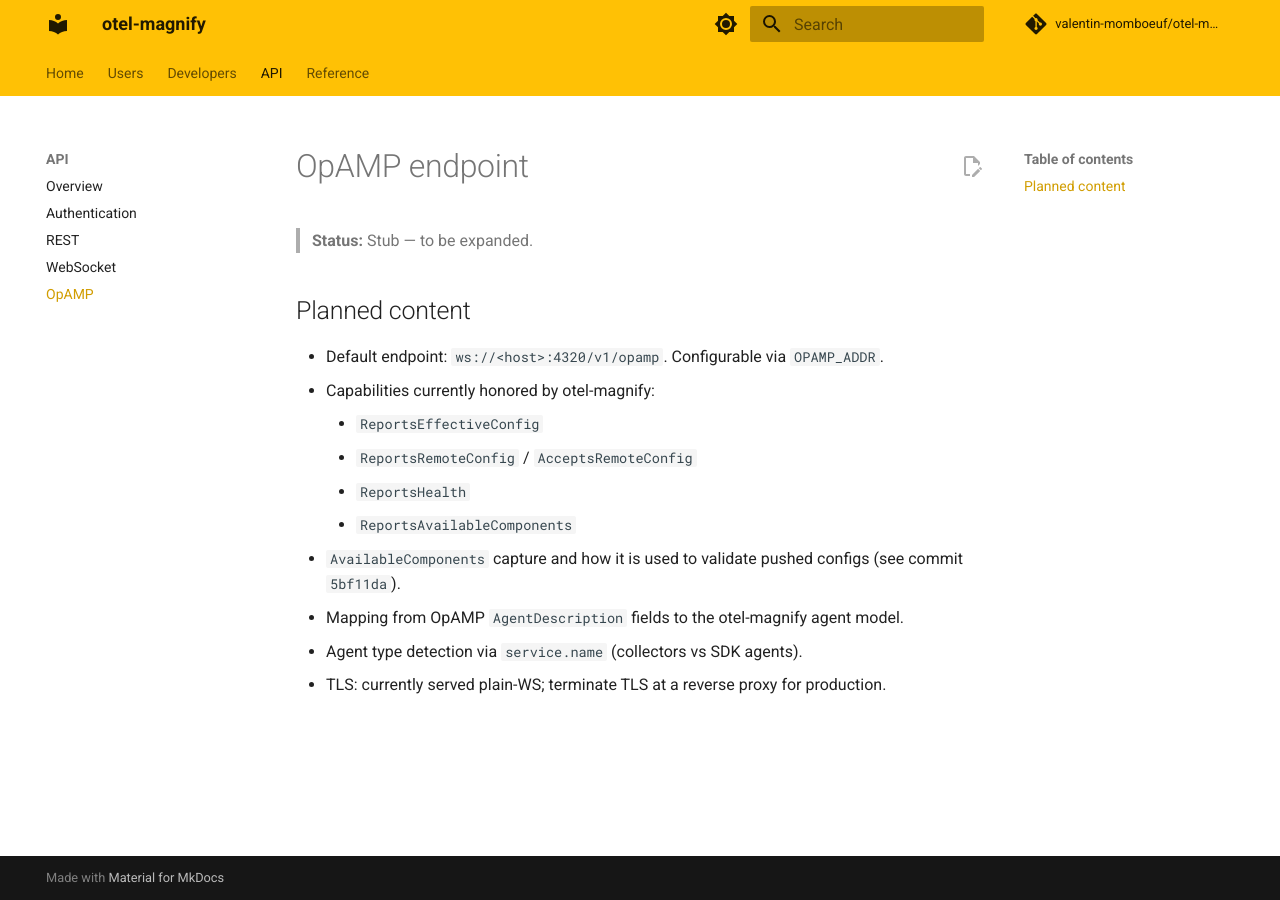
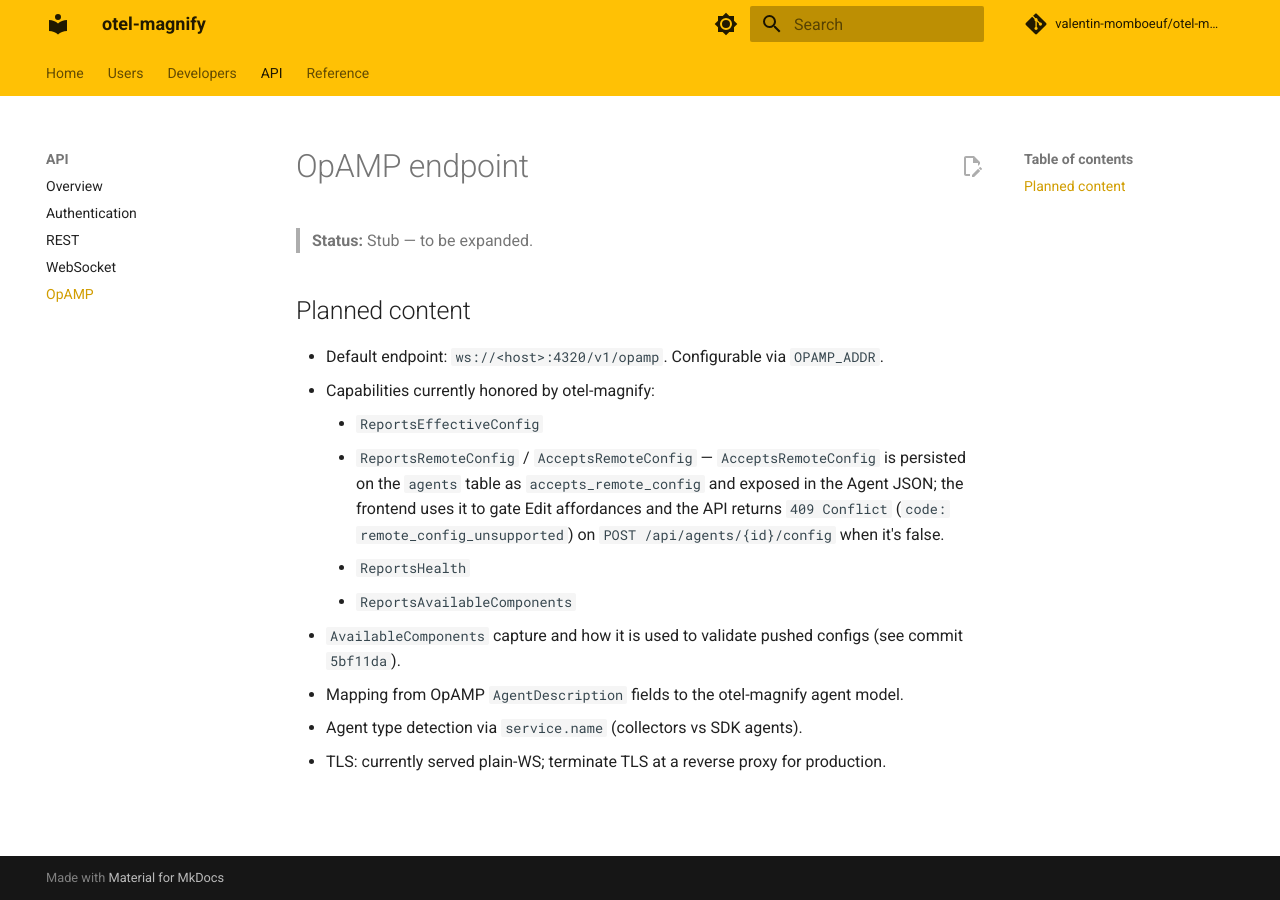
Before and after one commit to valentin-momboeuf/otel-magnify, an MkDocs documentation site: the page built from docs/api/opamp.md, in a window 1280 px wide. Built offline with MkDocs 1.6.1 and Material for MkDocs 9.7.7, drawn with Linux system fonts in a browser that asks for light colours; comment, search, counter and statistics services are not loaded.

Commit message:
docs(api): note accepts_remote_config is persisted and gated

```diff
--- a/docs/api/opamp.md
+++ b/docs/api/opamp.md
@@ -7,7 +7,7 @@
 - Default endpoint: `ws://<host>:4320/v1/opamp`. Configurable via `OPAMP_ADDR`.
 - Capabilities currently honored by otel-magnify:
     - `ReportsEffectiveConfig`
-    - `ReportsRemoteConfig` / `AcceptsRemoteConfig`
+    - `ReportsRemoteConfig` / `AcceptsRemoteConfig` — `AcceptsRemoteConfig` is persisted on the `agents` table as `accepts_remote_config` and exposed in the Agent JSON; the frontend uses it to gate Edit affordances and the API returns `409 Conflict` (`code: remote_config_unsupported`) on `POST /api/agents/{id}/config` when it's false.
     - `ReportsHealth`
     - `ReportsAvailableComponents`
 - `AvailableComponents` capture and how it is used to validate pushed configs (see commit `5bf11da`).
```
